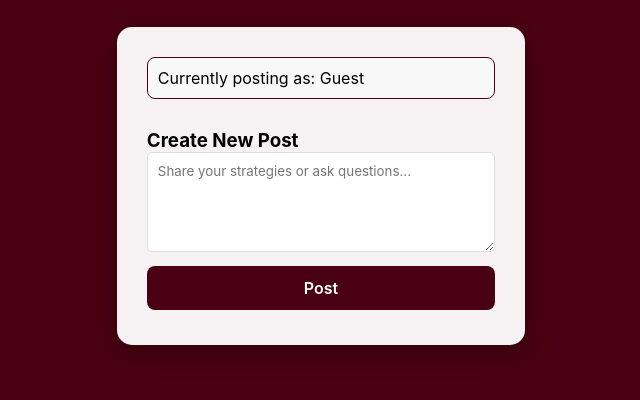
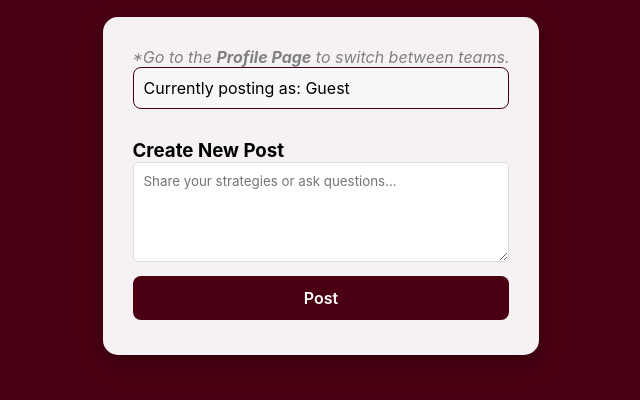
Before and after one commit to bumble-beezz/Triple-Byte-All-Fours-Website, a plain HTML site: page forum.html in a window 1280 px wide. Shown: the part 308-708 px from the top of the page, without its empty margins (319-959 px from the left). Drawn offline with Linux system fonts and the light colour scheme; no server answers.

Commit message:
Update forum.html

```diff
--- a/forum.html
+++ b/forum.html
@@ -18,6 +18,7 @@
     </header>
 
     <div class="stats-box">
+      <p style="font-style: italic; color: gray;">*Go to the <strong>Profile Page</strong> to switch between teams.</p>
       <div id="postingAs" style="margin-bottom:20px;padding:10px;background:#f8f8f8;border-radius:8px;">
         Currently posting as: <strong id="currentPostingTeam"></strong>
       </div>
```
